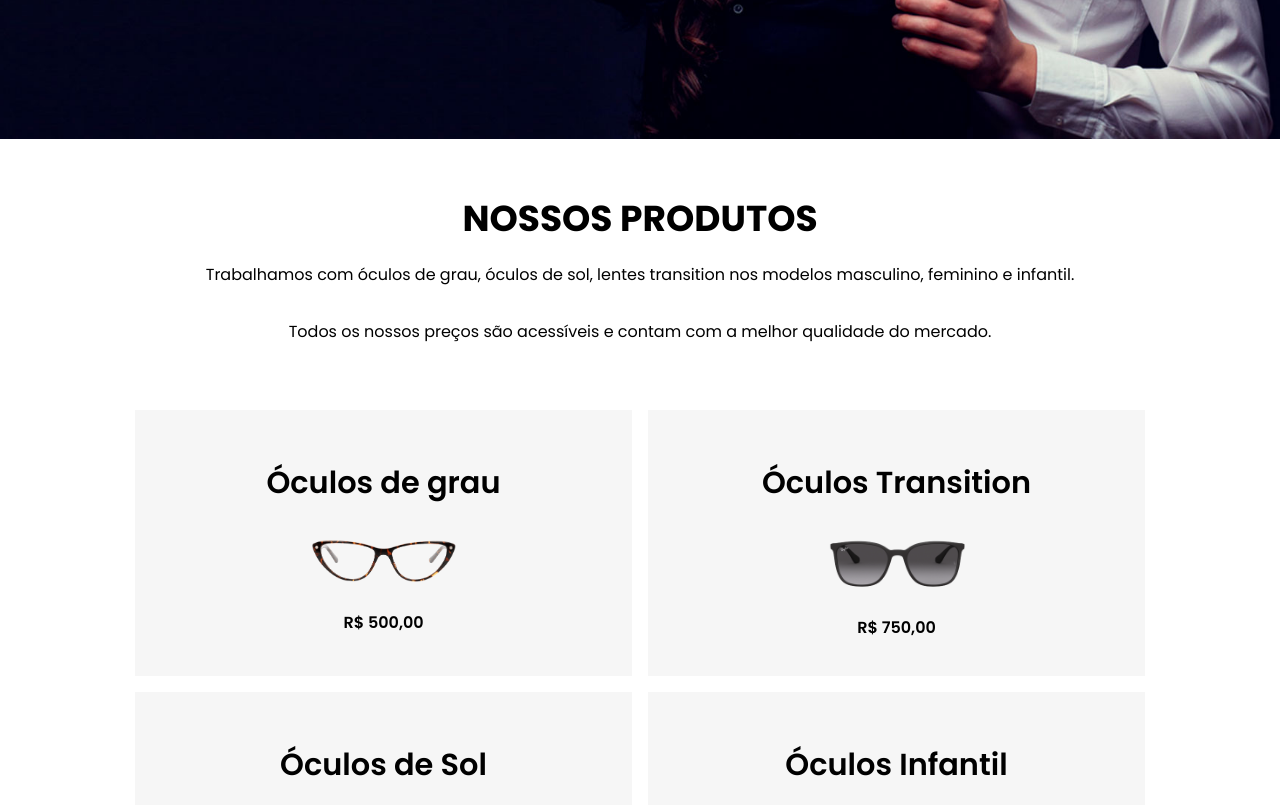
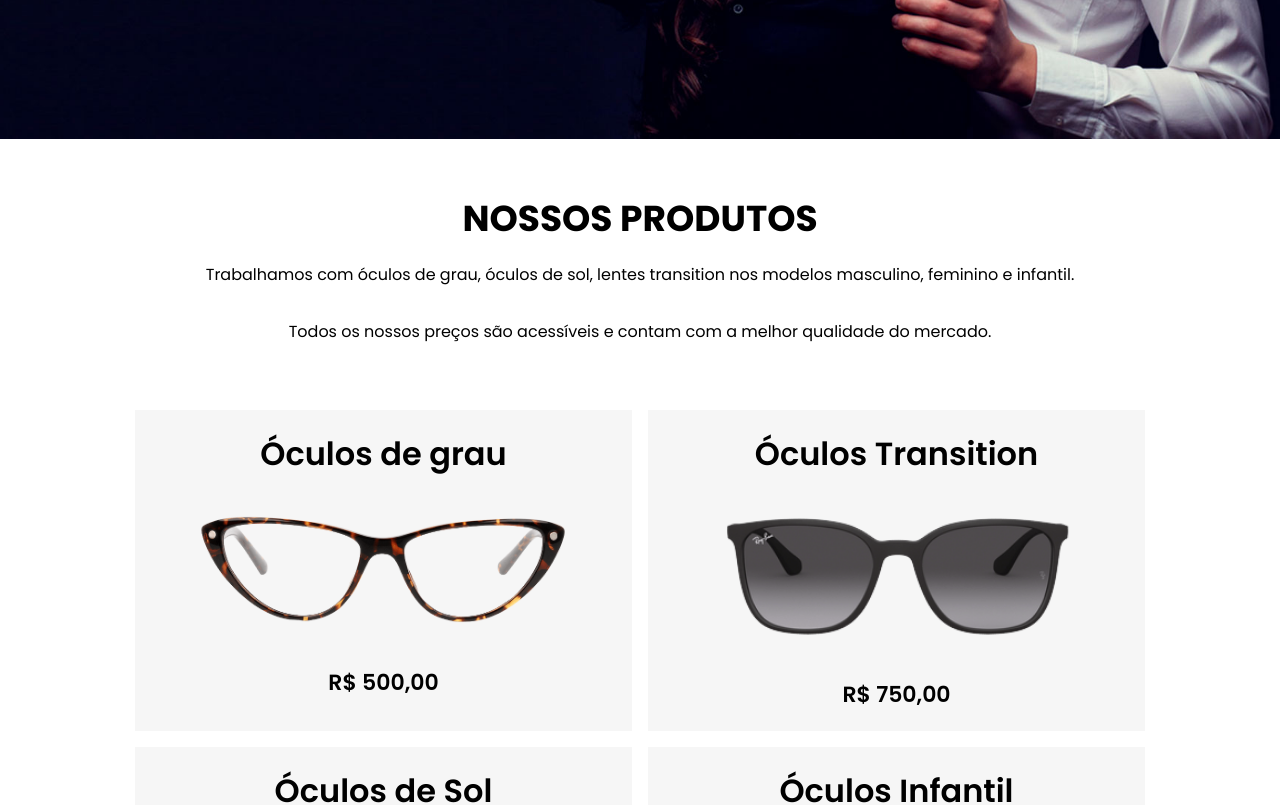
Before and after one commit to lukasilverio94/OticasVida, a React (Create React App) app: page / in a window 1280 px wide. Shown: the part 580-1385 px from the top of the page. Built offline with nearby package versions, Linux system fonts and the light colour scheme; a web font is replaced by a local one.

Commit message:
centralized container

```diff
--- a/src/App.css
+++ b/src/App.css
@@ -17,4 +17,5 @@ h3 {
 .limit_container {
   width: 100%;
   max-width: 1024px;
+  margin: 0 auto;
 }
--- a/src/components/SectionProducts/SectionProducts.css
+++ b/src/components/SectionProducts/SectionProducts.css
@@ -2,8 +2,7 @@
   width: 100%;
   padding: 100px 20px;
   text-align: center;
-  display: grid;
-  place-items: center;
+
 }
 
 .header_products_container {
@@ -30,17 +29,30 @@
   width: calc(50% - 15px);
   background-color: #f6f6f6;
   padding: 20px 10px;
+  display: flex;
+  flex-direction: column;
+  align-items: center;
+
 }
 
 .card h3 {
-  font-size: 1.9rem;
+  font-size: 32px;
+  margin: 0;
   text-transform: initial;
   font-weight: 600;
 }
 
 .card p {
-  font-size: 1rem;
+  font-size: 22px;
   font-weight: 600;
+  margin: 0;
+}
+
+.card img {
+  width: 80%;
+  max-height: 150px;
+  margin: 30px 0;
+
 }
 
 /* LIST PRODUCTS FEATURES ============================================ */
```
